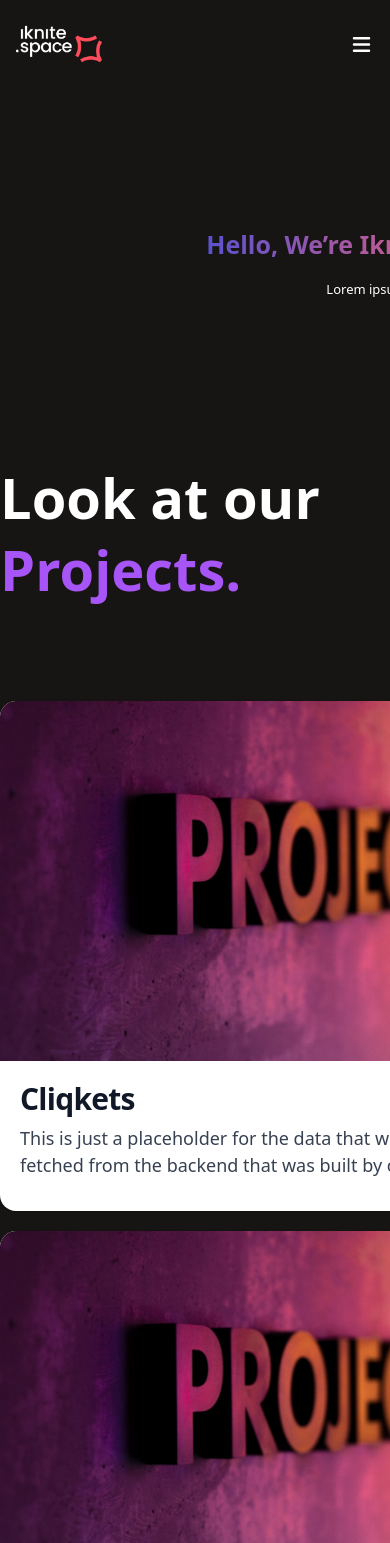
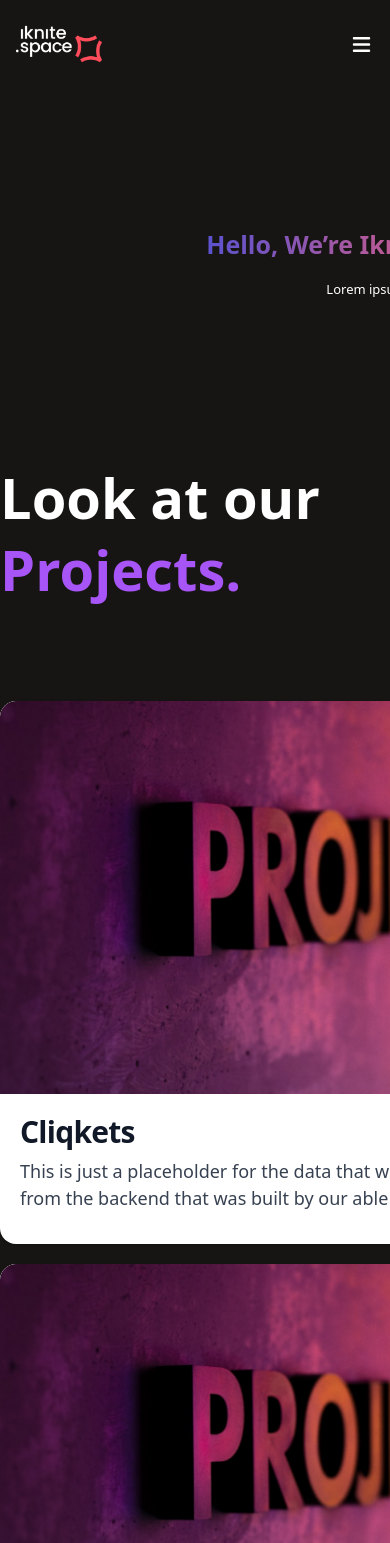
Before and after one commit to Ed-Gah/iknite-portfolio, a Next.js app: page /home in a window 390 px wide. Shown: the top 1543 px of the page. Built offline with nearby package versions, Linux system fonts and the light colour scheme; a web font is replaced by a local one.

Commit message:
Adjusted event page layout to suit design

```diff
--- a/components/cards/Cards.tsx
+++ b/components/cards/Cards.tsx
@@ -12,7 +12,7 @@ type Props = {
  */
 const Cards = ({ image, title, details }: Props) => {
   return (
-    <div className="max-w-lg bg-white overflow-hidden rounded-[16px] shadow dark:bg-gray-800 dark:border-gray-700">
+    <div className="max-w-[35rem] bg-white overflow-hidden rounded-[16px] shadow dark:bg-gray-800 dark:border-gray-700">
       <a href="#">
         <Image className="rounded-t-lg" src={image} alt="" />
       </a>
--- a/components/eventMainComponent/eventMainComponent.tsx
+++ b/components/eventMainComponent/eventMainComponent.tsx
@@ -29,7 +29,7 @@ export default function EventMainComponent(){
             </div>
         </section>
 
-        <section className="w-full grid grid-cols-1 md:grid-cols-2 gap-10">
+        <section className="w-full grid grid-cols-1 md:grid-cols-2 gap-14">
         <Cards image={image} title={'Cliqkets'} details={'This is just a placeholder fir the data that will be fetched from the backend that was built by our able engineers. This code will not make it to production.'} />
         <Cards image={image} title={'Cliqkets'} details={'This is just a placeholder fir the data that will be fetched from the backend that was built by our able engineers. This code will not make it to production.'} />
         <Cards image={image} title={'Cliqkets'} details={'This is just a placeholder fir the data that will be fetched from the backend that was built by our able engineers. This code will not make it to production.'} />
```
